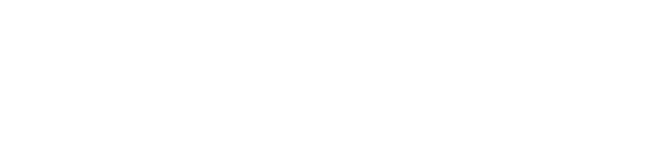
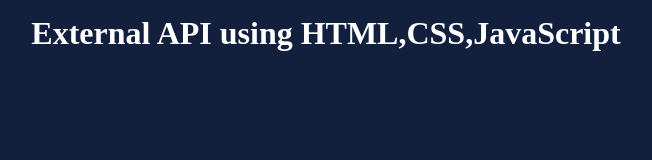
Before and after one commit to Dhyanesh02/ExternalAPI, a plain HTML site: page index.html in a window 1280 px wide. Shown: the whole page, without its empty margins (314-966 px from the left). Drawn offline with Linux system fonts and the light colour scheme.

Commit message:
Basic Code

```diff
--- a/index.html
+++ b/index.html
@@ -7,6 +7,7 @@
   <link rel="stylesheet" href="./style.css">
 </head>
 <body>
+  <h1>External API using HTML,CSS,JavaScript</h1>
   <script src="./script.js"></script>
 </body>
 </html>
--- a/script.js
+++ b/script.js
@@ -0,0 +1,5 @@
+const loadStoreAPI = () =>{
+  fetch("https://fakestoreapi.com/products")
+  .then(responce => responce.json())
+  .them(data => console.log(data))
+}
--- a/style.css
+++ b/style.css
@@ -0,0 +1,13 @@
+body{
+  background: #121f3d;
+  box-sizing: border-box;
+  margin:0;
+  padding: 0;
+}
+h1{
+  margin:0 auto;
+  background:#0000;
+  color:white;
+  text-align: center;
+  padding: 15px;
+}
```
